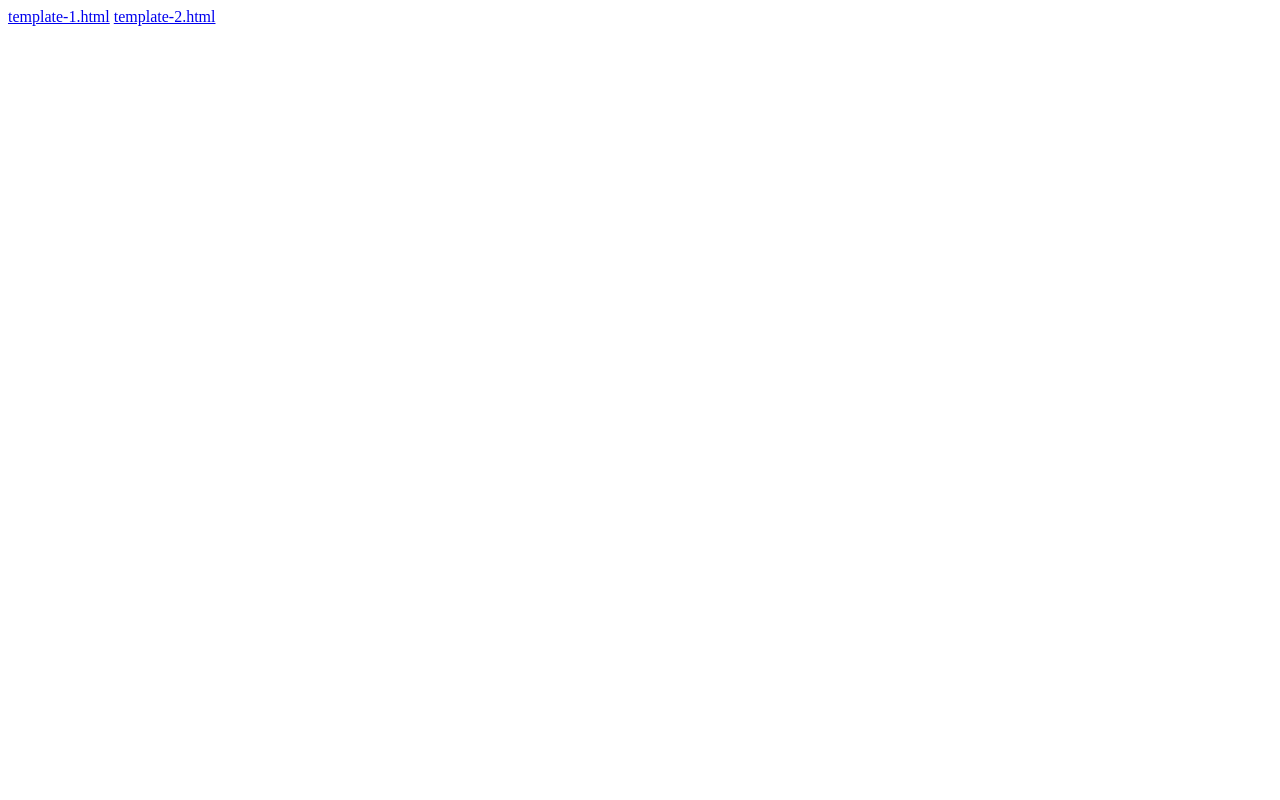
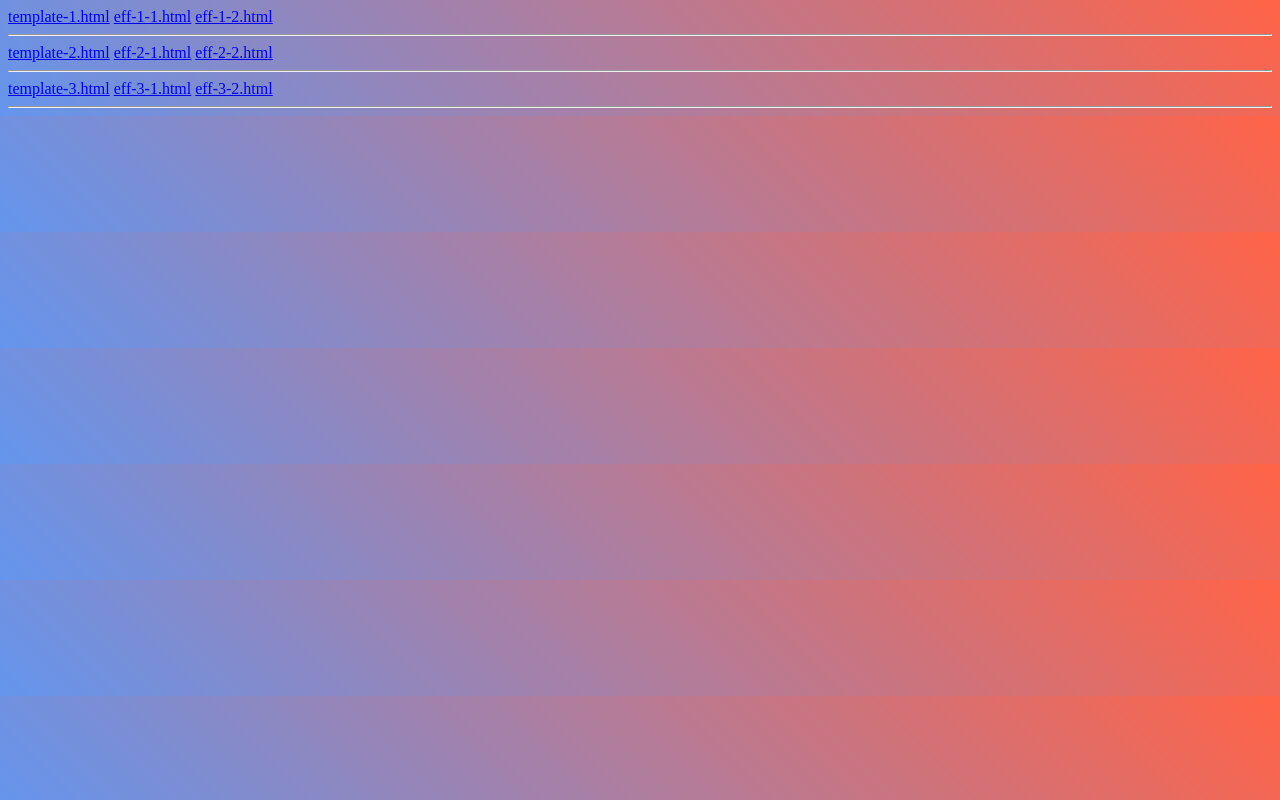
Before and after one commit to e0ae90/EffectLib, a plain HTML site: page index.html in a window 1280 px wide. Drawn offline with Linux system fonts and the light colour scheme.

Commit message:
Update index.html
Signed-off-by: e0ae90 <110272494+e0ae90@users.noreply.github.com>

```diff
--- a/index.html
+++ b/index.html
@@ -5,8 +5,24 @@
 <meta name="author" content="B4m600-南竺_QQ2656980584" />
 <link rel="shortcut icon" href="./favicon.ico">
 </head>
-<body>
-  <a href="./Effects/template-1.html">template-1.html</a>
-  <a href="./Effects/template-2.html">template-2.html</a>
+<style>
+div{width:100%;}
+</style>
+<body style="background:linear-gradient(45deg,cornflowerblue,tomato);">
+  <div id=1>
+    <a href="./Effects/template-1.html">template-1.html</a>
+    <a href="./Effects/eff-1-1">eff-1-1.html</a>
+    <a href="./Effects/eff-1-2">eff-1-2.html</a>
+  </div><hr>
+  <div id=2>
+    <a href="./Effects/template-2.html">template-2.html</a>
+    <a href="./Effects/eff-2-1">eff-2-1.html</a>
+    <a href="./Effects/eff-2-2">eff-2-2.html</a>
+  </div><hr>
+  <div id=3>
+    <a href="./Effects/template-3.html">template-3.html</a>
+    <a href="./Effects/eff-3-1">eff-3-1.html</a>
+    <a href="./Effects/eff-3-2">eff-3-2.html</a>
+  </div><hr>
 </body>
 </html>
```
